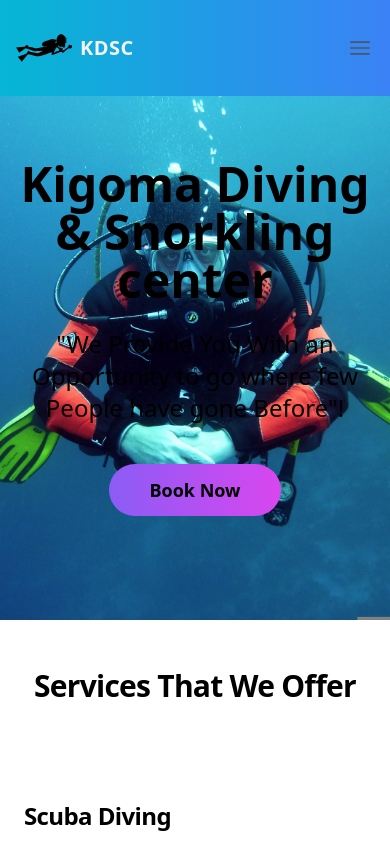
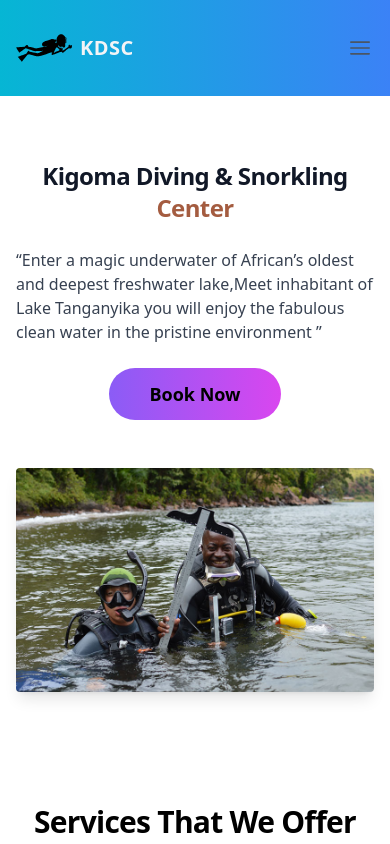
Before and after one commit to frank255/kigoma-diving-center, a Vue app: page / in a window 390 px wide. Shown: the top 844 px of the page. Built offline with nearby package versions, Linux system fonts and the light colour scheme.

Commit message:
changes to the landing page

```diff
--- a/src/components/Aboutus.vue
+++ b/src/components/Aboutus.vue
@@ -2,8 +2,8 @@
   <div class="px-4 py-16 mx-auto sm:max-w-xl md:max-w-full lg:max-w-screen-xl md:px-24 lg:px-8 lg:py-20">
     <div class="max-w-xl mb-10 md:mx-auto sm:text-center lg:max-w-2xl md:mb-12">
       <div>
-        <p class="inline-block px-3 py-px mb-4 text-xs font-semibold tracking-wider text-teal-900 uppercase rounded-full bg-teal-accent-400">
-          Brand new
+        <p class="inline-block px-3 py-px mb-4 text-xl font-semibold tracking-wider text-green-300 uppercase rounded-full bg-teal-accent-400">
+          About us
         </p>
       </div>
       <h2 class="max-w-lg mb-6 font-sans text-3xl font-bold leading-none tracking-tight text-gray-900 sm:text-4xl md:mx-auto">
@@ -61,7 +61,7 @@
     <div class="text-center">
       <a
         href="/"
-        class="inline-flex items-center justify-center w-full h-12 px-6 font-medium tracking-wide text-white transition duration-200 rounded shadow-md md:w-auto bg-gradient-to-r from-violet-500 to-fuchsia-500 hover:bg-deep-purple-accent-700 focus:shadow-outline focus:outline-none"
+        class="inline-flex items-center justify-center w-full h-12 px-6 font-medium tracking-wide text-white transition duration-200 rounded-full shadow-lg md:w-auto bg-gradient-to-r from-violet-500 to-fuchsia-500 hover:bg-deep-purple-accent-700 focus:shadow-outline focus:outline-none"
       >
         Let's Dive together
       </a>
--- a/src/components/Faqs.vue
+++ b/src/components/Faqs.vue
@@ -3,8 +3,8 @@
       <div class="max-w-xl sm:mx-auto lg:max-w-2xl">
         <div class="max-w-xl mb-10 md:mx-auto sm:text-center lg:max-w-2xl md:mb-12">
           <div>
-            <p class="inline-block px-3 py-px mb-4 text-xs font-semibold tracking-wider text-teal-900 uppercase rounded-full bg-teal-accent-400">
-              Brand new
+            <p class="inline-block px-3 py-px mb-4 text-2xl font-semibold tracking-wider text-green-300 uppercase rounded-full bg-teal-accent-400">
+              FAQS
             </p>
           </div>
           <h2 class="max-w-lg mb-6 font-sans text-3xl font-bold leading-none tracking-tight text-gray-900 sm:text-4xl md:mx-auto">
@@ -17,13 +17,11 @@
                 </defs>
                 <rect fill="url(#70326c9b-4a0f-429b-9c76-792941e326d5)" width="52" height="24"></rect>
               </svg>
-              <span class="relative">The</span>
+              <span class="relative">These</span>
             </span>
-            quick, brown fox jumps over a lazy dog
+            Are the frequently asked questions by our customers
           </h2>
-          <p class="text-base text-gray-700 md:text-lg">
-            Sed ut perspiciatis unde omnis iste natus error sit voluptatem accusantium doloremque rem aperiam, eaque ipsa quae.
-          </p>
+
         </div>
       </div>
       <div class="max-w-screen-xl sm:mx-auto">
--- /dev/null
+++ b/src/components/Hero.vue
@@ -0,0 +1,36 @@
+<template>
+    <div class="relative flex flex-col py-16 lg:pt-0 lg:flex-col lg:pb-0">
+      <div class="flex flex-col items-start w-full max-w-xl px-4 mx-auto lg:px-8 lg:max-w-screen-xl">
+        <div class="mb-10 lg:my-40 lg:max-w-lg lg:pr-5">
+          <div class="mb-4 flex flex-col items-center justify-center">
+            <h2 class="max-w-lg mb-6 font-sans text-2xl md:text-4xl  font-bold tracking-tight text-gray-900 sm:text-4xl sm:leading-none">
+              Kigoma Diving & Snorkling<br class="hidden md:block" />
+              <span class="text-[#A45C40] flex items-center justify-center ">Center</span>
+            </h2>
+            <p class="text-base flex  items-center justify-center text-gray-700 md:text-lg">
+                “Enter a magic underwater of African’s oldest and deepest freshwater lake,Meet inhabitant of Lake Tanganyika you will enjoy the fabulous clean water in the pristine environment ”</p>
+          </div>
+          <div class="flex justify-center items-center md:flex-row">
+            <button type="button" class="px-10 py-3 m-2 text-lg font-semibold rounded-full bg-gradient-to-r from-violet-500 to-fuchsia-500 dark:text-gray-50">Book Now</button>
+          </div>
+        </div>
+      </div>
+      <div class="inset-y-0 right-0 w-full max-w-xl px-4 mx-auto lg:pl-8 lg:pr-0 lg:mb-0 lg:mx-0 lg:w-1/2 lg:max-w-full lg:absolute xl:px-0">
+        <img
+          class="object-cover w-full h-56 rounded shadow-lg lg:rounded-none lg:shadow-none sm:h-96 lg:h-full"
+          src="/src/assets/divers.jpeg"
+          alt=""
+        />
+      </div>
+    </div>
+  </template>
+
+<script>
+export default {
+name:'Hero',
+}
+</script>
+
+<style>
+
+</style>
--- a/src/components/Team.vue
+++ b/src/components/Team.vue
@@ -1,7 +1,7 @@
 <template>
 	<section class="py-6 dark:bg-gray-800 dark:text-gray-100">
 		<div class="container flex flex-col items-center justify-center p-4 mx-auto sm:p-10">
-			<p class="p-2 text-sm font-medium tracking-wider text-center uppercase">Development team</p>
+			<p class="p-2 text-sm font-medium tracking-wider text-center uppercase">Meet Our team</p>
 			<h1 class="text-4xl font-bold leading-none text-center sm:text-5xl">The talented people behind the scenes</h1>
 			<div class="flex flex-row flex-wrap-reverse justify-center mt-8">
 				<div class="flex flex-col justify-center w-full px-8 mx-6 my-12 text-center rounded-md md:w-96 lg:w-80 xl:w-64 dark:bg-gray-100 dark:text-gray-800">
--- a/src/components/Testimonials.vue
+++ b/src/components/Testimonials.vue
@@ -1,7 +1,7 @@
 <template>
 	<section class="my-8">
 		<div class="container mx-auto flex flex-col items-center pb-6 mb-4 md:p-10 md:px-12">
-			<h1 class="text-4xl font-semibold leading-none text-center">What our customers are saying about us</h1>
+			<h1 class="text-4xl font-semibold leading-none text-center text-green-300">What our customers are saying about us</h1>
 		</div>
 		<div class="container mx-auto grid grid-cols-1 gap-8 lg:gap-20 md:px-10 md:pb-10 lg:grid-cols-2">
 			<div class="flex flex-col items-center mx-12 lg:mx-0">
--- a/src/views/HomeView.vue
+++ b/src/views/HomeView.vue
@@ -5,11 +5,12 @@ import Contacts from "../components/Contacts.vue";
 import Faqs from "../components/Faqs.vue";
 import Team from "../components/Team.vue";
 import Testimonials from "../components/Testimonials.vue";
+import Hero from "../components/Hero.vue";
 
 
 </script>
 <template>
-	<section id="home" class="bg-[url('./src/assets/diver.jpeg')] bg-cover bg-center">
+	<!-- <section id="home" class="bg-[url('./src/assets/diver.jpeg')] bg-cover bg-center">
 		<div class="container flex flex-col items-center px-4 py-16 pb-24 mx-auto text-center lg:pb-56 md:py-32 md:px-10 lg:px-32 dark:text-gray-900">
 				<h1 class="text-5xl font-bold leading-none sm:text-6xl xl:max-w-3xl dark:text-red-400">Kigoma Diving & Snorkling center</h1>
 				<p class="mt-6 mb-8 text-2xl sm:mb-12 xl:max-w-3xl dark:text-green-300">"We Provide You With an Opportunity to go where few People have gone Before"!</p>
@@ -17,7 +18,8 @@ import Testimonials from "../components/Testimonials.vue";
 					<button type="button" class="px-10 py-3 m-2 text-lg font-semibold rounded-full bg-gradient-to-r from-violet-500 to-fuchsia-500 dark:text-gray-50">Book Now</button>
 				</div>
 			</div>
-	</section>
+	</section> -->
+	<Hero/>
   <Services id="services"/>
   <Aboutus id="aboutus"/>
   <Team id="team"/>
```
Also changed, not shown: src/components/Footer.vue (+21 -12 lines), src/assets/divers.jpeg (added).
